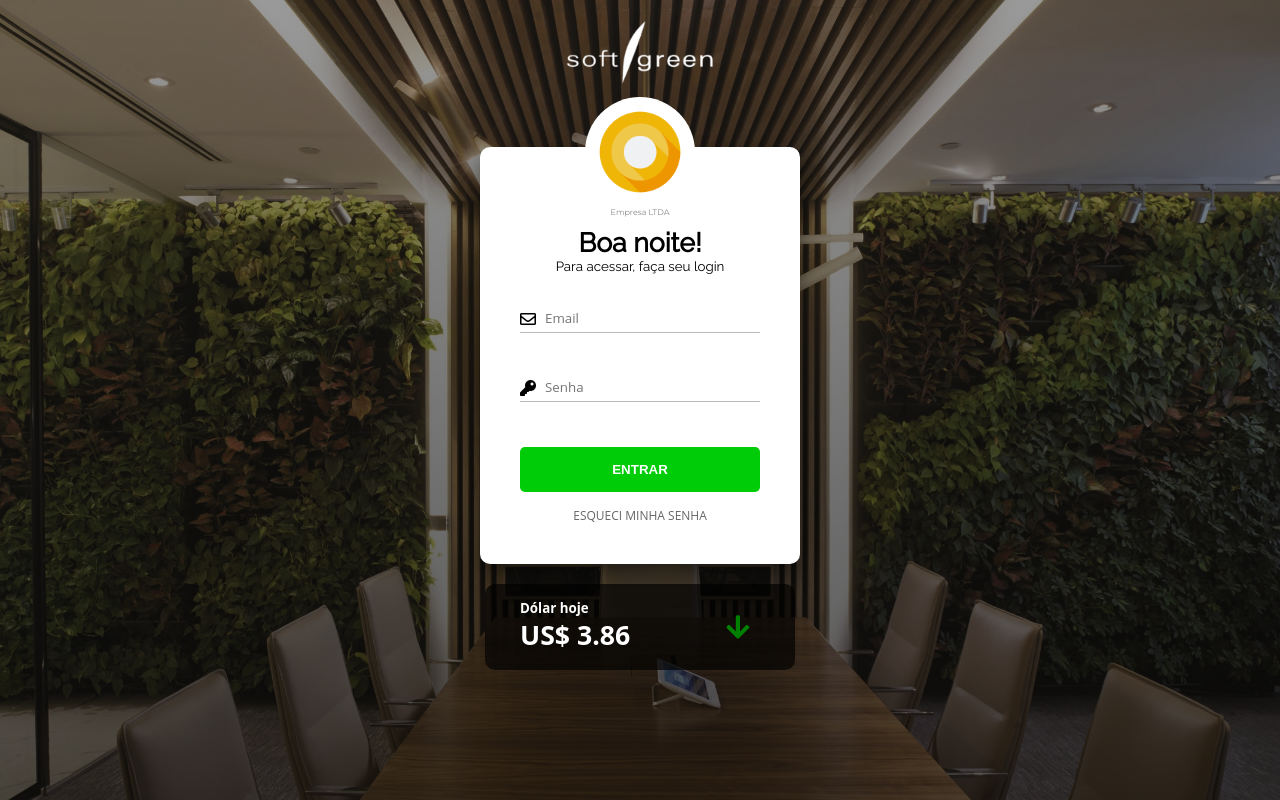
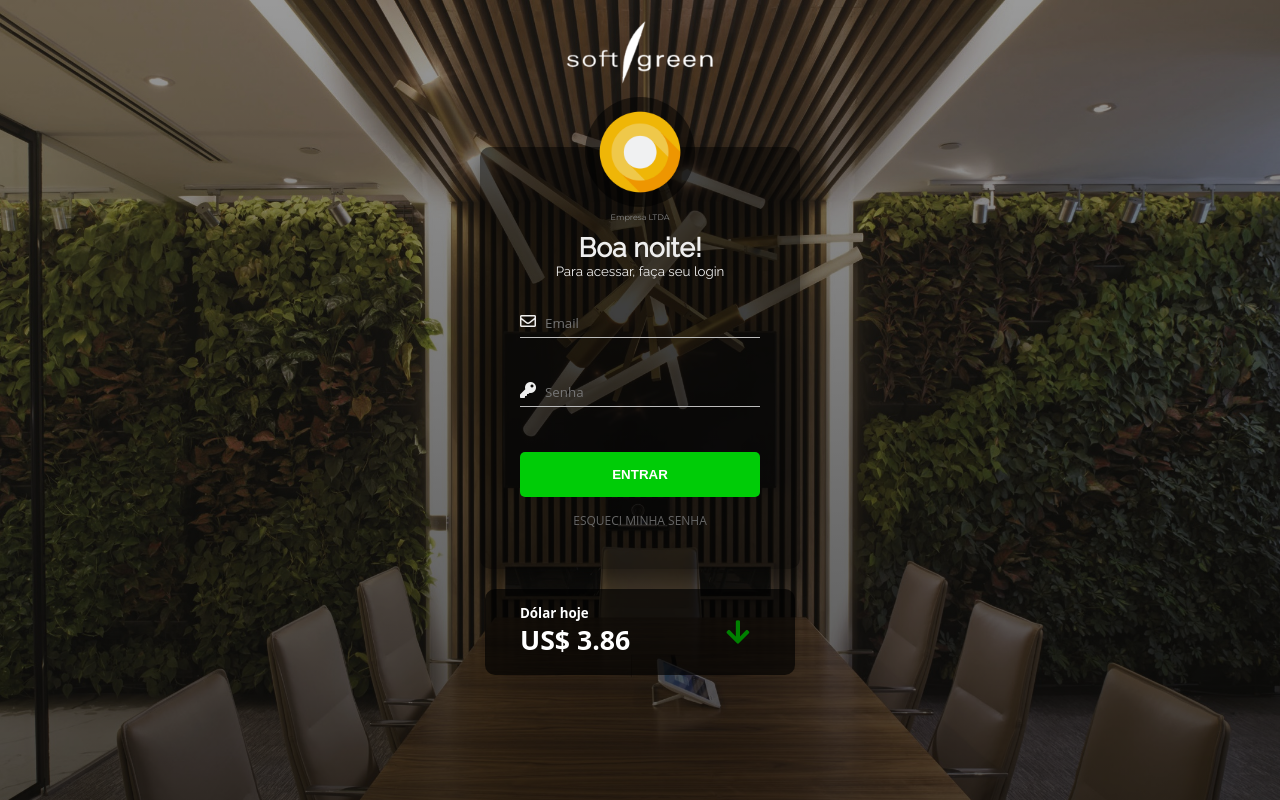
Before and after one commit to nayrakalinesv/SoftGreen, a plain HTML site: page index.html in a window 1280 px wide. Drawn offline with nearby package versions, Linux system fonts and the light colour scheme; no server answers; a web font is replaced by a local one.

Commit message:
Visual changes

```diff
--- a/css/styles.css
+++ b/css/styles.css
@@ -15,13 +15,14 @@ body{
 
 .form-cnt{
     display: block;
-    background: #FFF;
+    background: rgba(0, 0, 0, 0.5);
     width: 320px;
     margin: 62px auto;
     margin-bottom: 20px;
     padding: 40px 0;
     border-radius: 10px;
     box-shadow: 0 10px 20px #00000077;
+
 }
 
 .empresa-cnt{
@@ -32,7 +33,7 @@ body{
 
 .empresa-cnt .logo{
     display: block;
-    background: #FFF;
+    background:rgba(0, 0, 0, 0.5);
     width: 90px;
     height: 90px;
     border-radius: 50%;
@@ -50,6 +51,7 @@ body{
     font-family: 'Montserrat', sans-serif;
     text-align: center;
     font-size: 6pt;
+    margin-top: 5px;
     color: #888;
 }
 
@@ -57,6 +59,7 @@ body{
     margin: 10px 0;
     font-family: 'Raleway', sans-serif;
     text-align: center;
+    color: #eee;
 }
 
 .greeting-cnt .title{
@@ -86,10 +89,15 @@ body{
     transition: .5s ease;
 }
 
+.login-cnt input{
+    color: #EEE;
+}
+
 .login-cnt .field .icon{
     position: absolute;
-    top: 27px;
+    top: 24px;
     left: 40px;
+    color: #eee;
 }
 
 .login-cnt .field .error-icon{
@@ -121,9 +129,6 @@ body{
     color: #0c9e1f;
 }
 
-.invalid{
-    background: #ffe2e2;
-}
 
 .invalid input{
     border-color: #9e0c0c !important;
```
